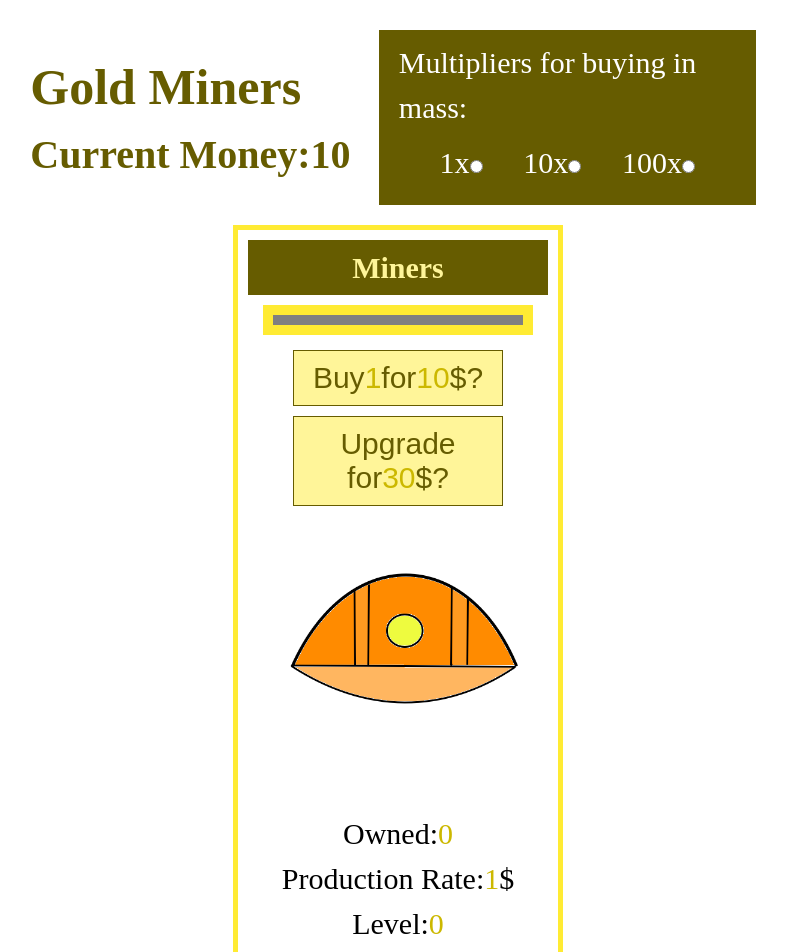
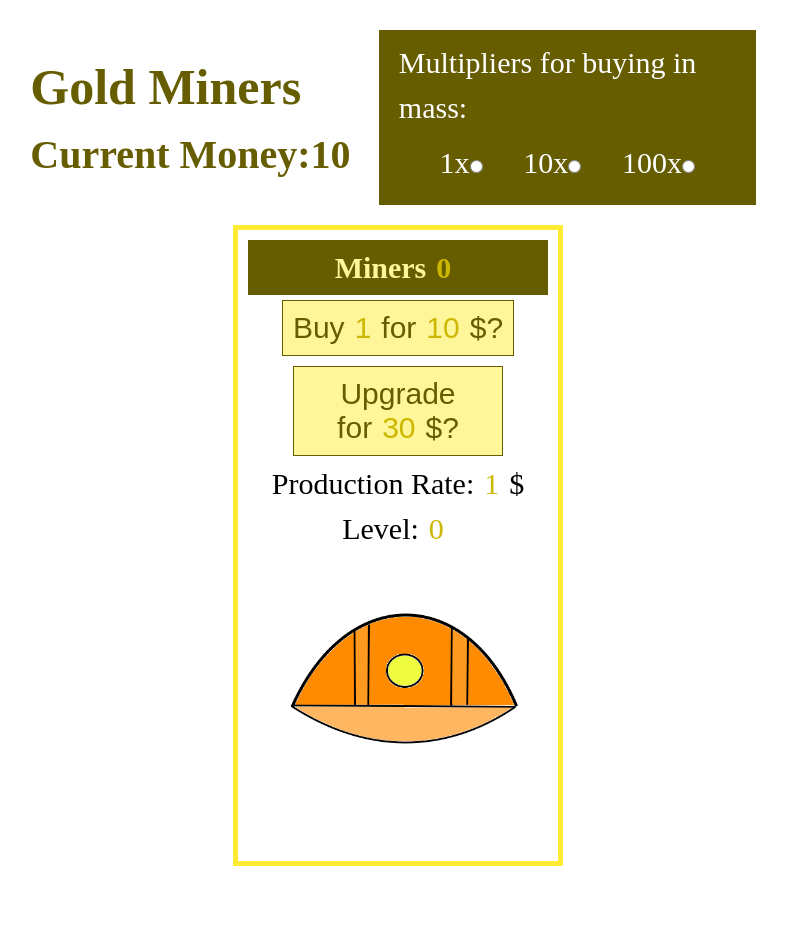
Before and after one commit to collerhatguy/coal-miner-fixed, a React (Create React App) app: page / in a window 1280 px wide. Shown: the top 952 px of the page, without its empty margins (242-1029 px from the left). After the commit the page ends 896 px from the top, so only its background shows below. Built offline with nearby package versions, Linux system fonts and the light colour scheme.

Commit message:
reshuffled order of data on worker card

```diff
--- a/src/components/Worker.js
+++ b/src/components/Worker.js
@@ -18,19 +18,26 @@ export default function Worker(props) {
     return (
         <div
             className="worker"
-            onClick={toggleVisible}
             data-cy="visibility-btn">
-            <h3 className="worker-name">
+            <h3
+                onClick={toggleVisible}
+                className="worker-name"
+            >
                 {name}
+                <span data-cy="owned">
+                    {owned}
+                </span>
             </h3>
             {visible && <div
                 data-cy="visibility-pnl"
                 className="detail-container">
-                <progress
-                    data-cy="progress"
-                    max={100}
-                    value={owned ? progress : 0}
-                />
+                {owned !== 0 &&
+                    <progress
+                        data-cy="progress"
+                        max={100}
+                        value={progress}
+                    />
+                }
                 <button
                     data-cy="buy"
                     onClick={BuyWorker}
@@ -51,16 +58,6 @@ export default function Worker(props) {
                     </span>
                     $?
                 </button>
-                <img
-                    className="worker-image"
-                    src={img}
-                    alt="woker img"
-                />
-                <h4>Owned:
-                    <span data-cy="owned">
-                        {owned}
-                    </span>
-                </h4>
                 <h4>Production Rate:
                     <span>
                         {productionRate}
@@ -72,6 +69,11 @@ export default function Worker(props) {
                         {level}
                     </span>
                 </h4>
+                <img
+                    className="worker-image"
+                    src={img}
+                    alt="woker img"
+                />
             </div>}
         </div>
     )
--- a/src/css/App.css
+++ b/src/css/App.css
@@ -200,6 +200,7 @@ fieldset {
 
 .worker-list span {
   color: #ccb800;
+  padding: 0 1rem;
 }
 
 progress {
--- a/src/css/_worker.scss
+++ b/src/css/_worker.scss
@@ -27,6 +27,7 @@
     }
     span {
         color: $tertiary-color-300;
+        padding: 0 1rem;
     }
 }
 
```
Also changed, not shown: 1 other file (tests, documents, lock files or other folders).
